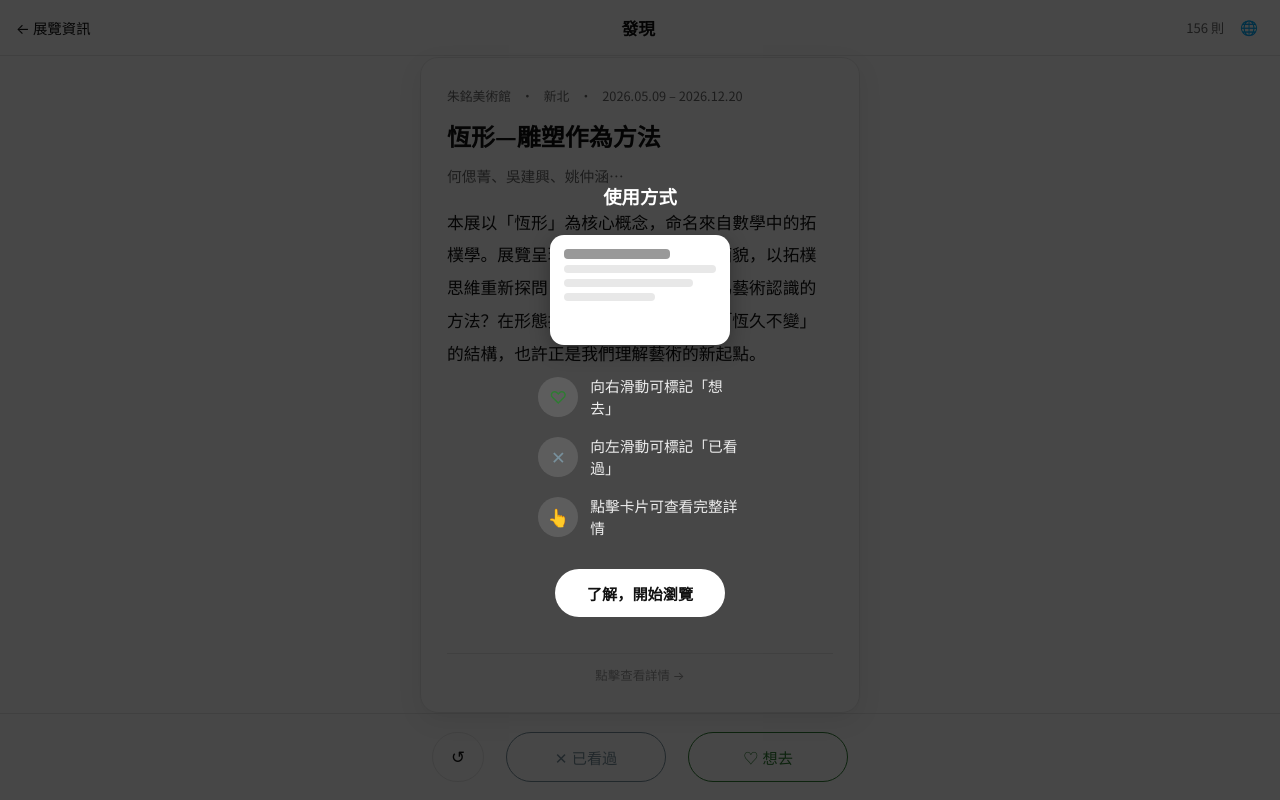
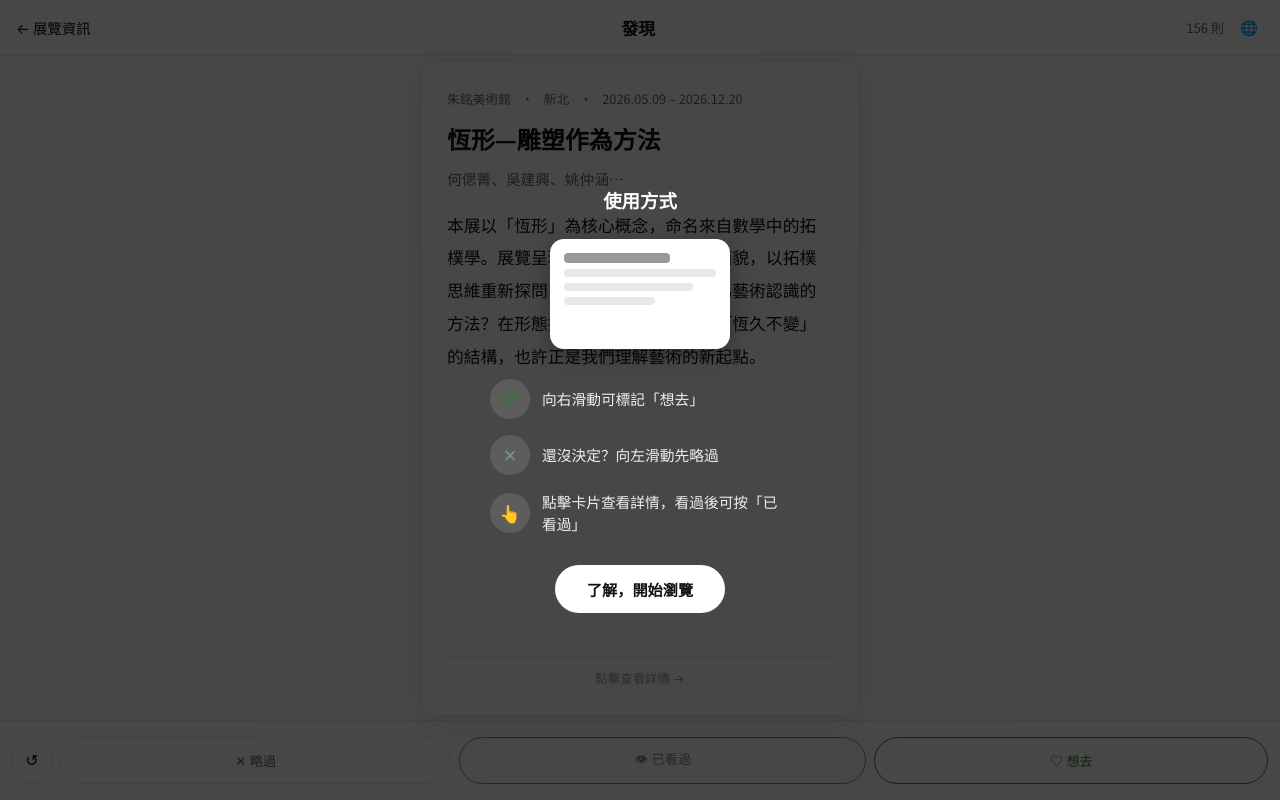
Before and after one commit to taiwan-chodofu/taiwan-art-now, a Flask app: page /discover in a window 1280 px wide. Run offline with Flask 3, Linux system fonts and the light colour scheme; data that the repository does not hold is empty.

Commit message:
Split /discover's "seen" action into skip (unrecorded) vs. a dedicated seen button
Previously the only two outcomes were "want to go" (right swipe) and
"already seen" (left swipe), with no way to pass on a card you simply
haven't decided about yet. Left swipe now means "skip for now" and
records nothing at all — per the site's serendipity principle, this
avoids building a permanent exclusion list, so a skipped exhibition can
resurface on a later visit. "Already seen" becomes an explicit button
only (👁), since it's a more definite state change that benefits from
not being triggerable by an accidental swipe. Action bar is now 4
buttons: undo / skip / seen / like.

```diff
--- a/app.py
+++ b/app.py
@@ -669,6 +669,7 @@ DISCOVER_LABELS = {
         "back": "Exhibitions",
         "like": "Want to go",
         "seen": "Already seen",
+        "skip": "Skip",
         "undo": "Undo",
         "empty": "You've seen every exhibition currently listed.",
         "empty_sub": "Come back after new exhibitions are added.",
@@ -679,8 +680,8 @@ DISCOVER_LABELS = {
         "count_left": "left",
         "tutorial_title": "How to browse",
         "tutorial_like": "Swipe right to mark “Want to go”",
-        "tutorial_seen": "Swipe left to mark “Already seen”",
-        "tutorial_tap": "Tap the card for full details",
+        "tutorial_seen": "Not sure yet? Swipe left to skip for now",
+        "tutorial_tap": "Tap the card for full details, or tap “Already seen” once you have",
         "tutorial_got_it": "Got it, let's go",
         "scroll_more": "scroll for more",
     },
@@ -691,6 +692,7 @@ DISCOVER_LABELS = {
         "back": "展覧会情報",
         "like": "行きたい",
         "seen": "観た",
+        "skip": "スキップ",
         "undo": "戻す",
         "empty": "現在掲載中の展覧会はすべて見終わりました。",
         "empty_sub": "新しい展覧会が追加されたら、また見に来てください。",
@@ -701,8 +703,8 @@ DISCOVER_LABELS = {
         "count_left": "件残り",
         "tutorial_title": "使い方",
         "tutorial_like": "右にスワイプすると「行きたい」に登録",
-        "tutorial_seen": "左にスワイプすると「観た」に登録",
-        "tutorial_tap": "カードをタップすると詳細を表示",
+        "tutorial_seen": "まだ決められない？左にスワイプで一旦スキップ",
+        "tutorial_tap": "タップで詳細を表示。観た後は「観た」ボタンで記録",
         "tutorial_got_it": "わかった、見てみる",
         "scroll_more": "スクロールで続きを読む",
     },
@@ -713,6 +715,7 @@ DISCOVER_LABELS = {
         "back": "展覽資訊",
         "like": "想去",
         "seen": "已看過",
+        "skip": "略過",
         "undo": "復原",
         "empty": "目前刊載的展覽都看過了。",
         "empty_sub": "有新展覽上架時再回來看看吧。",
@@ -723,8 +726,8 @@ DISCOVER_LABELS = {
         "count_left": "則",
         "tutorial_title": "使用方式",
         "tutorial_like": "向右滑動可標記「想去」",
-        "tutorial_seen": "向左滑動可標記「已看過」",
-        "tutorial_tap": "點擊卡片可查看完整詳情",
+        "tutorial_seen": "還沒決定？向左滑動先略過",
+        "tutorial_tap": "點擊卡片查看詳情，看過後可按「已看過」",
         "tutorial_got_it": "了解，開始瀏覽",
         "scroll_more": "下滑閱讀更多",
     },
--- a/templates/discover.html
+++ b/templates/discover.html
@@ -115,20 +115,21 @@
     .stamp.like { right: 20px; color: var(--like); background: var(--like-bg); transform: rotate(8deg); }
     .stamp.seen { left: 20px; color: var(--seen); background: var(--seen-bg); transform: rotate(-8deg); }
     .actions {
-      flex: 0 0 auto; display: flex; justify-content: center; gap: 22px;
-      padding: 18px 16px calc(18px + env(safe-area-inset-bottom));
+      flex: 0 0 auto; display: flex; justify-content: center; gap: 8px;
+      padding: 16px 12px calc(16px + env(safe-area-inset-bottom));
       border-top: 1px solid var(--border);
     }
     .actions button {
-      flex: 0 1 160px; display: flex; align-items: center; justify-content: center; gap: 8px;
-      padding: 13px 18px; border-radius: 999px; border: 1.5px solid var(--border);
-      background: var(--bg); color: var(--text); font-size: 0.95rem; font-weight: 500;
-      cursor: pointer;
+      flex: 1 1 auto; min-width: 0; display: flex; align-items: center; justify-content: center; gap: 5px;
+      padding: 11px 8px; border-radius: 999px; border: 1.5px solid var(--border);
+      background: var(--bg); color: var(--text); font-size: 0.82rem; font-weight: 500;
+      cursor: pointer; white-space: nowrap;
     }
-    .actions button.seen-btn { color: var(--seen); border-color: var(--seen); }
+    .actions button.skip-btn { color: var(--text-sub); }
+    .actions button.visited-btn { color: var(--seen); border-color: var(--seen); }
     .actions button.like-btn { color: var(--like); border-color: var(--like); }
     .actions .undo-btn {
-      flex: 0 0 44px; border-radius: 999px; font-size: 1.05rem;
+      flex: 0 0 40px; border-radius: 999px; font-size: 1rem; padding: 11px 0;
     }
     .empty-state {
       text-align: center; padding: 40px 24px; max-width: 340px;
@@ -248,7 +249,8 @@
 
   <div class="actions" id="actionsBar" style="display:none;">
     <button class="undo-btn" id="undoBtn" title="{{ labels.undo }}">↺</button>
-    <button class="seen-btn" id="seenBtn">✕ {{ labels.seen }}</button>
+    <button class="skip-btn" id="skipBtn">✕ {{ labels.skip }}</button>
+    <button class="visited-btn" id="visitedBtn">👁 {{ labels.seen }}</button>
     <button class="like-btn" id="likeBtn">♡ {{ labels.like }}</button>
   </div>
 
@@ -361,14 +363,14 @@
       likeStamp.textContent = '♡ ' + LABELS.like;
       el.appendChild(likeStamp);
 
-      var seenStamp = document.createElement('div');
-      seenStamp.className = 'stamp seen';
-      seenStamp.textContent = '✕ ' + LABELS.seen;
-      el.appendChild(seenStamp);
+      var skipStamp = document.createElement('div');
+      skipStamp.className = 'stamp seen';
+      skipStamp.textContent = '✕ ' + LABELS.skip;
+      el.appendChild(skipStamp);
 
       stage.appendChild(el);
       currentCardEl = el;
-      attachDragHandlers(el, likeStamp, seenStamp, excerptDiv);
+      attachDragHandlers(el, likeStamp, skipStamp, excerptDiv);
     }
 
     function escapeHtml(s) {
@@ -377,7 +379,7 @@
       return d.innerHTML;
     }
 
-    function attachDragHandlers(el, likeStamp, seenStamp, excerptEl) {
+    function attachDragHandlers(el, likeStamp, skipStamp, excerptEl) {
       el.addEventListener('pointerdown', function(e) {
         if (excerptEl && excerptEl.contains(e.target)) {
           return; // description text scrolls natively; don't hijack it as a swipe/tap
@@ -397,9 +399,9 @@
         var progress = Math.min(Math.abs(dragX) / 110, 1);
         if (dragX > 0) {
           likeStamp.style.opacity = progress;
-          seenStamp.style.opacity = 0;
+          skipStamp.style.opacity = 0;
         } else if (dragX < 0) {
-          seenStamp.style.opacity = progress;
+          skipStamp.style.opacity = progress;
           likeStamp.style.opacity = 0;
         }
       });
@@ -419,7 +421,7 @@
         if (dragX > threshold) {
           commitSwipe('like');
         } else if (dragX < -threshold) {
-          commitSwipe('seen');
+          commitSwipe('skip');
         } else {
           el.style.transition = 'transform 0.25s ease';
           el.style.transform = '';
@@ -440,17 +442,21 @@
         el.style.transform = 'translate(' + flyX + 'px, -40px) rotate(' + (action === 'like' ? 20 : -20) + 'deg)';
       }
       recordAction(card, action);
-      if (typeof gtag === 'function') gtag('event', action === 'like' ? 'discover_like' : 'discover_seen', { exhibition_key: _normalizeKey(card.stable_key) });
+      if (typeof gtag === 'function') gtag('event', 'discover_' + action, { exhibition_key: _normalizeKey(card.stable_key) });
       setTimeout(renderCard, 220);
     }
 
     function recordAction(card, action) {
+      // 'skip' means "not sure / not interested right now" — per the site's
+      // serendipity principle, this is NOT recorded anywhere, so the same
+      // exhibition can resurface on a future visit rather than being
+      // permanently excluded (that would create a filter bubble).
       var key = _normalizeKey(card.stable_key);
       if (action === 'like') {
         var favs = _getFavs();
         favs[key] = { title: card.title, museum: card.museum, dates: card.dates, url: card.detail_url, region: card.region, event: '' };
         _saveFavs(favs);
-      } else {
+      } else if (action === 'visited') {
         var visited = _getVisited();
         visited[key] = { date: new Date().toISOString(), title: card.title, museum: card.museum, dates: card.dates, url: card.detail_url, region: card.region };
         _saveVisited(visited);
@@ -464,7 +470,7 @@
       var key = _normalizeKey(last.card.stable_key);
       if (last.action === 'like') {
         var favs = _getFavs(); delete favs[key]; _saveFavs(favs);
-      } else {
+      } else if (last.action === 'visited') {
         var visited = _getVisited(); delete visited[key]; _saveVisited(visited);
       }
       deck.unshift(last.card);
@@ -472,7 +478,8 @@
     }
 
     document.getElementById('likeBtn').addEventListener('click', function(){ if (currentCard) commitSwipe('like'); });
-    document.getElementById('seenBtn').addEventListener('click', function(){ if (currentCard) commitSwipe('seen'); });
+    document.getElementById('visitedBtn').addEventListener('click', function(){ if (currentCard) commitSwipe('visited'); });
+    document.getElementById('skipBtn').addEventListener('click', function(){ if (currentCard) commitSwipe('skip'); });
     document.getElementById('undoBtn').addEventListener('click', undo);
     document.getElementById('restartBtn').addEventListener('click', function() {
       deck = ALL_CARDS.slice();
```
